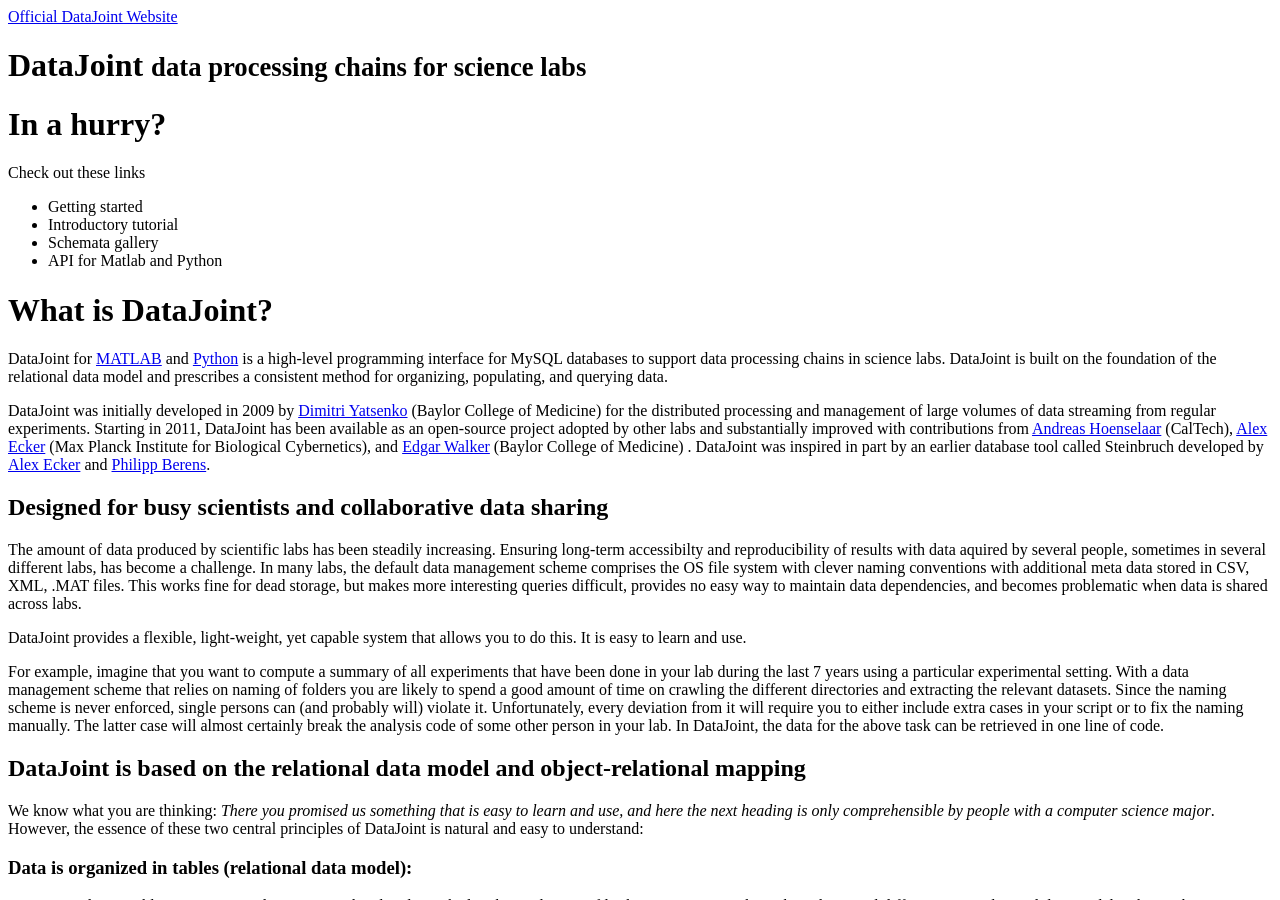
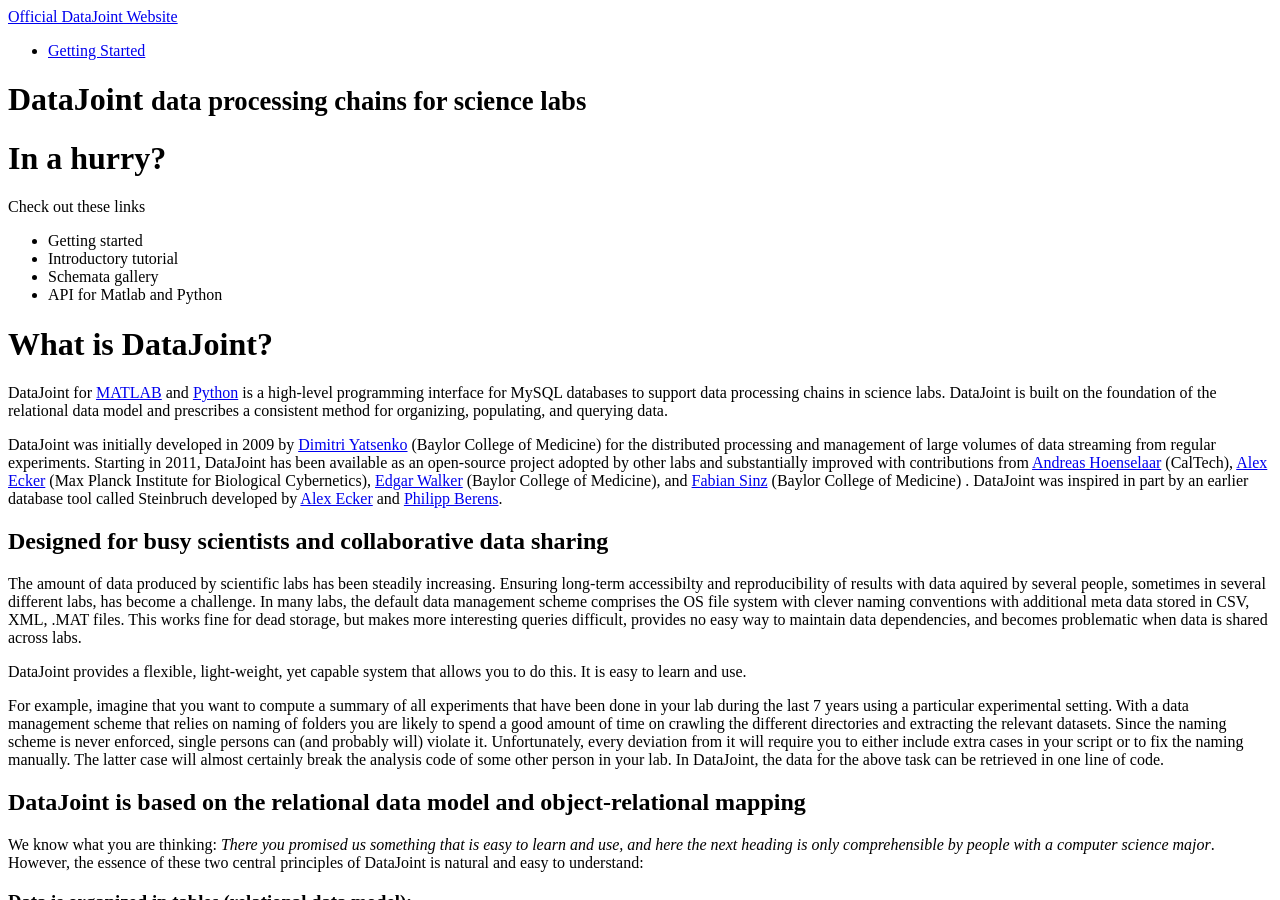
Before and after one commit to datajoint/datajoint-github-page, a Jekyll site: the page built from index.md, in a window 1280 px wide and 900 px high. Built offline with Jekyll 4.4.1, drawn with Linux system fonts in a browser that asks for light colours.

Commit message:
more on installation; started with gettingstarted

```diff
--- a/_config.yml
+++ b/_config.yml
@@ -3,7 +3,7 @@
 permalink: /:categories/:year/:month/:day/:title
 
 exclude: [".rvmrc", ".rbenv-version", "README.md", "Rakefile", "changelog.md"]
-pygments: true
+highlighter: pygments
 markdown: kramdown
 kramdown:
   input: GFM
--- a/atom.xml
+++ b/atom.xml
@@ -1,5 +1,4 @@
 ---
-layout: nil
 title : Atom Feed
 ---
 <?xml version="1.0" encoding="utf-8"?>
--- a/index.md
+++ b/index.md
@@ -16,7 +16,7 @@
 # What is DataJoint?
 DataJoint for [MATLAB](http://datajoint.github.io/datajoint-matlab/) and [Python](https://github.com/datajoint/datajoint-python) is a high-level programming interface for MySQL databases to support data processing chains in science labs. DataJoint is built on the foundation of the relational data model and prescribes a consistent method for organizing, populating, and querying data.
 
-DataJoint was initially developed in 2009 by [Dimitri Yatsenko](https://github.com/dimitri-yatsenko) (Baylor College of Medicine) for the distributed processing and management of large volumes of data streaming from regular experiments. Starting in 2011, DataJoint has been available as an open-source project adopted by other labs and substantially improved with  contributions from [Andreas Hoenselaar](https://github.com/ahoenselaar) (CalTech), [Alex Ecker](https://github.com/aecker) (Max Planck Institute for Biological Cybernetics), and [Edgar Walker](https://github.com/eywalker) (Baylor College of Medicine) . DataJoint was inspired in part by an earlier database tool called Steinbruch developed by [Alex Ecker](https://github.com/aecker) and [Philipp Berens](https://github.com/philippberens).
+DataJoint was initially developed in 2009 by [Dimitri Yatsenko](https://github.com/dimitri-yatsenko) (Baylor College of Medicine) for the distributed processing and management of large volumes of data streaming from regular experiments. Starting in 2011, DataJoint has been available as an open-source project adopted by other labs and substantially improved with  contributions from [Andreas Hoenselaar](https://github.com/ahoenselaar) (CalTech), [Alex Ecker](https://github.com/aecker) (Max Planck Institute for Biological Cybernetics), [Edgar Walker](https://github.com/eywalker) (Baylor College of Medicine), and [Fabian Sinz](https://github.com/fabiansinz) (Baylor College of Medicine) . DataJoint was inspired in part by an earlier database tool called Steinbruch developed by [Alex Ecker](https://github.com/aecker) and [Philipp Berens](https://github.com/philippberens).
 
 ## Designed for busy scientists and collaborative data sharing
 The amount of data produced by scientific labs has been steadily increasing. Ensuring long-term accessibilty and reproducibility of results with data aquired by several people, sometimes in several different labs, has become a challenge. In many labs, the default data management scheme comprises the OS file system with clever naming conventions with additional meta data stored in CSV, XML, .MAT files. This works fine for dead storage, but makes more interesting queries difficult, provides no easy way to maintain data dependencies, and becomes problematic when data is shared across labs.
--- a/rss.xml
+++ b/rss.xml
@@ -1,5 +1,5 @@
 ---
-layout: nil
+layout: null
 title : RSS Feed
 ---
 
```
Also changed, not shown: gettingstarted.md (added, +27 -0 lines).
